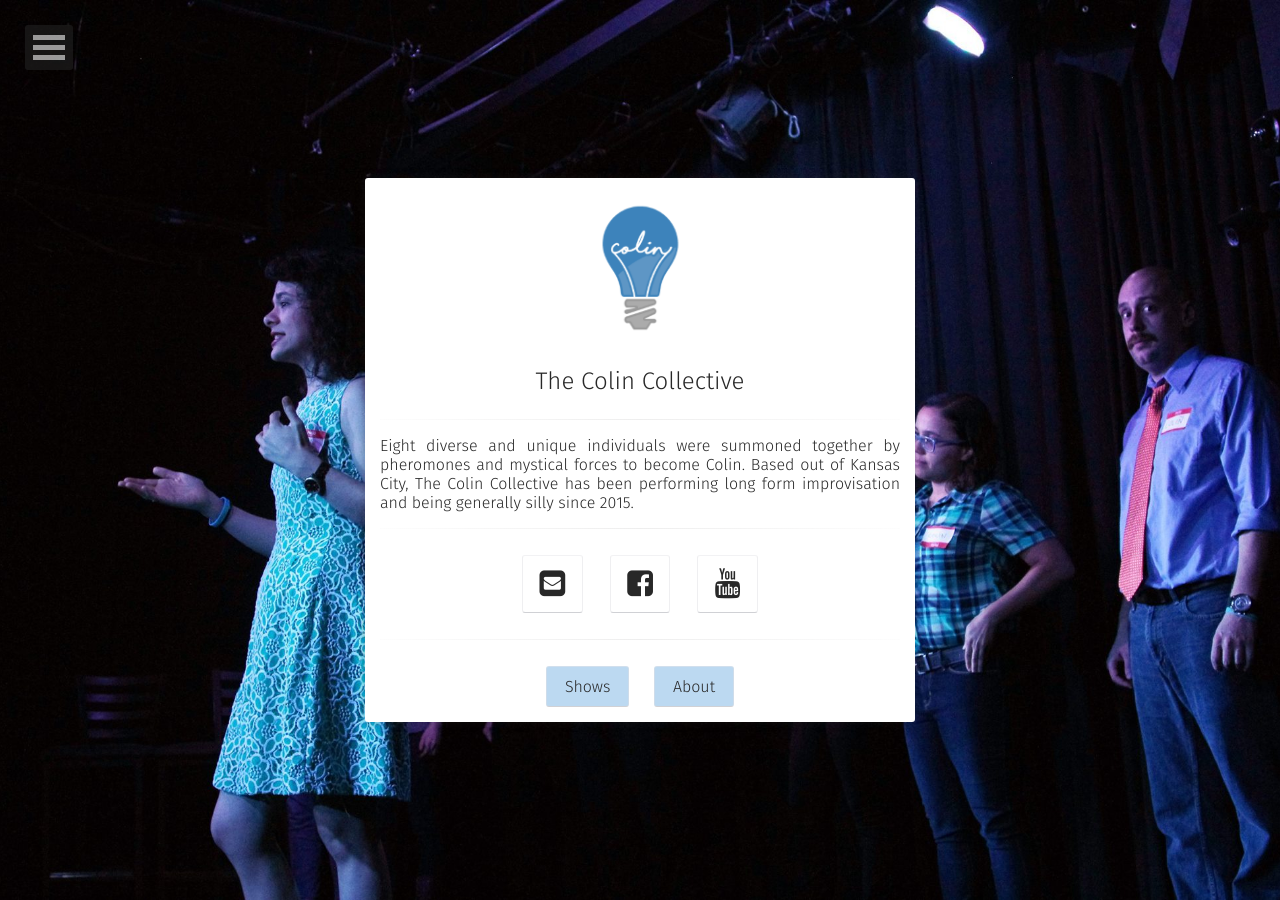
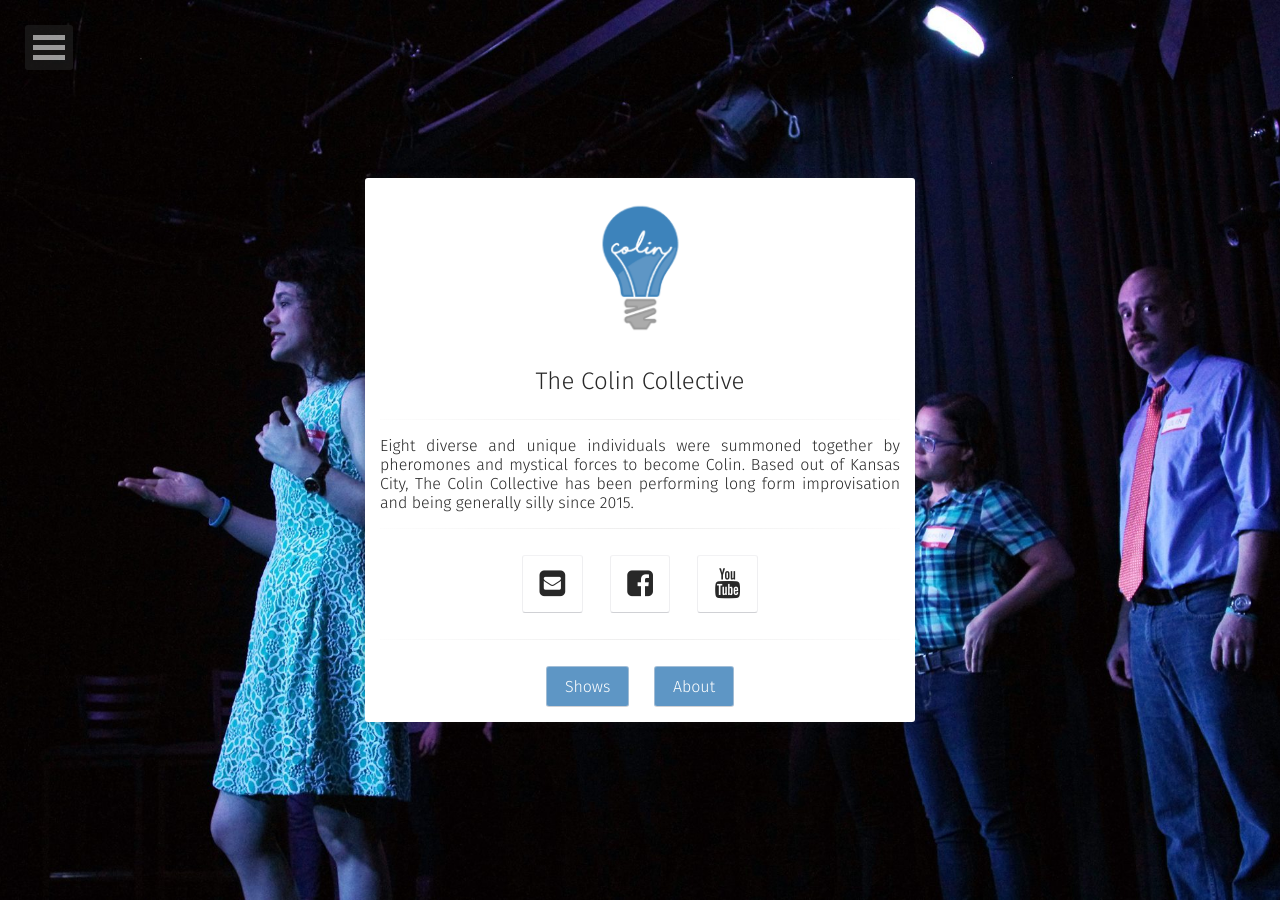
Before and after one commit to lrdodge/thecolincollective, a Jekyll site: the page built from index.html, in a window 1280 px wide. Built offline with Jekyll 4.4.1, drawn with Linux system fonts in a browser that asks for light colours; some web fonts are replaced.

Commit message:
Update button colors

```diff
--- a/_sass/colin.scss
+++ b/_sass/colin.scss
@@ -1,7 +1,10 @@
+.btn:hover {
+  color: #B9F2DB !important;
+}
 .btn {
-  background-color: #BCD9F1;
+  background-color: #5E96C5;
+  color: #FFFFFF !important;
 }
-.btn:hover,
 .social-btn:hover,
 a:hover {
   color: #1CA16B;
```
